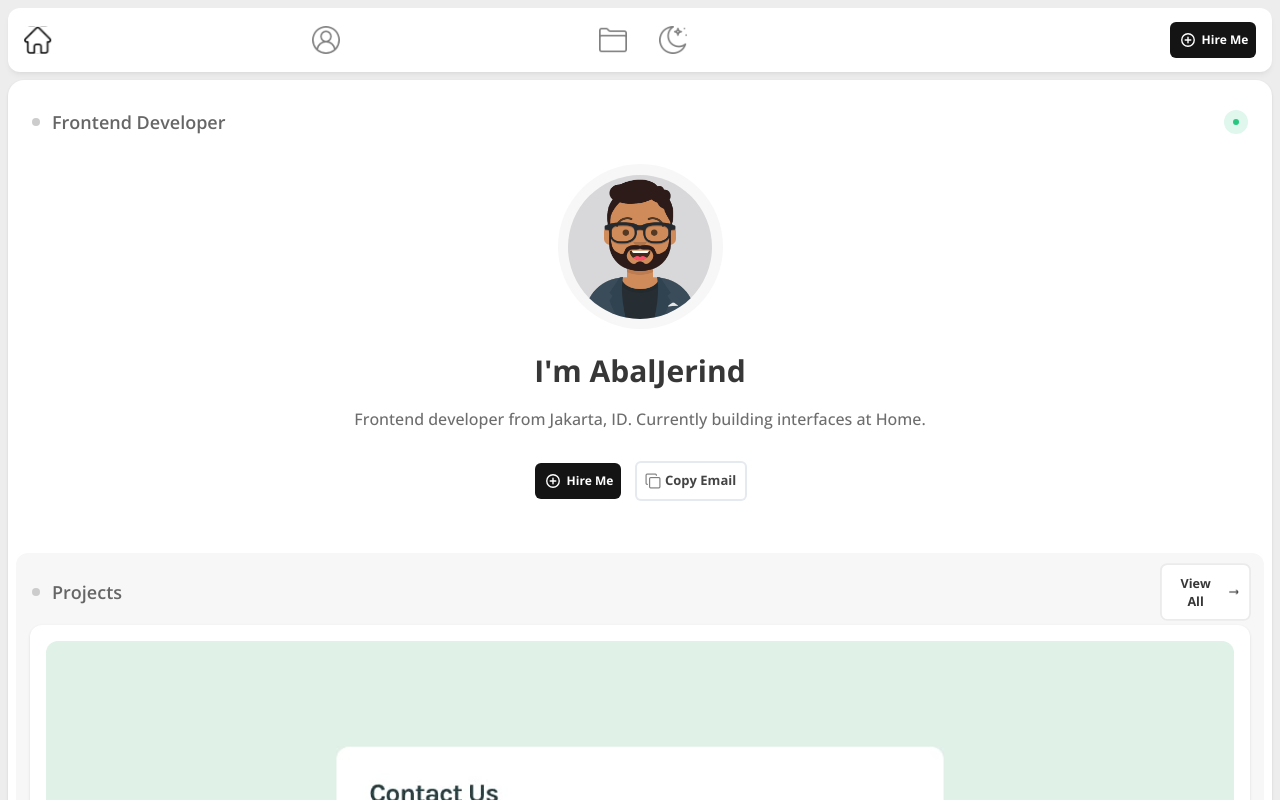
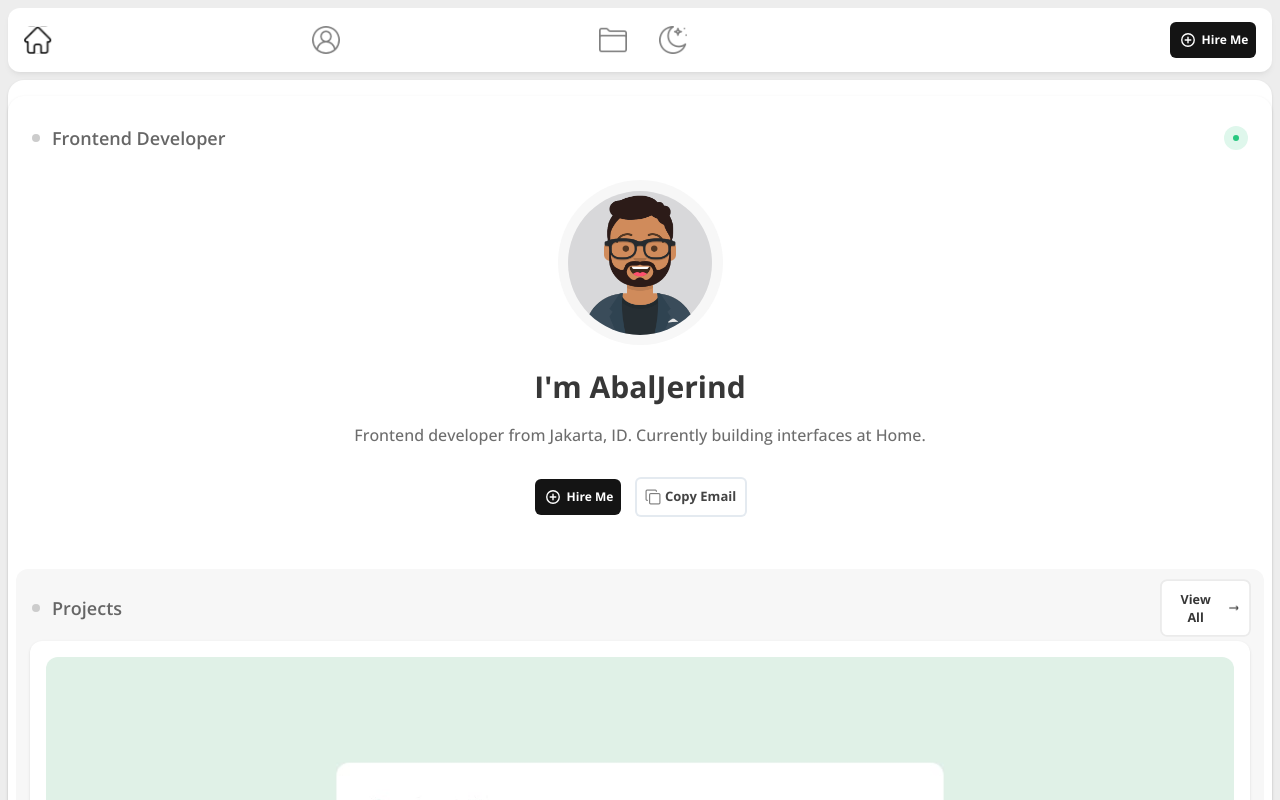
Before and after one commit to Abaljerind/portofolio-jerind, a React (Vite) app: page / in a window 1280 px wide. Shown: the top 800 px of the page. Built offline with nearby package versions, Linux system fonts and the light colour scheme.

Commit message:
Give Outlet a div wrapper with some styles

```diff
--- a/src/components/Layout.jsx
+++ b/src/components/Layout.jsx
@@ -5,7 +5,9 @@ export default function Layout() {
   return (
     <>
       <NavBar />
-      <Outlet />
+      <div className="mt-2 rounded-2xl bg-white py-2 shadow-sm">
+        <Outlet />
+      </div>
     </>
   );
 }
```
